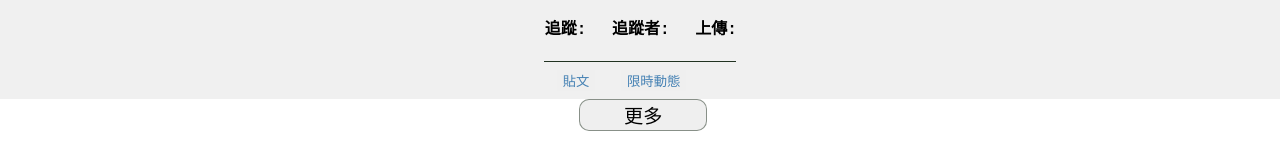
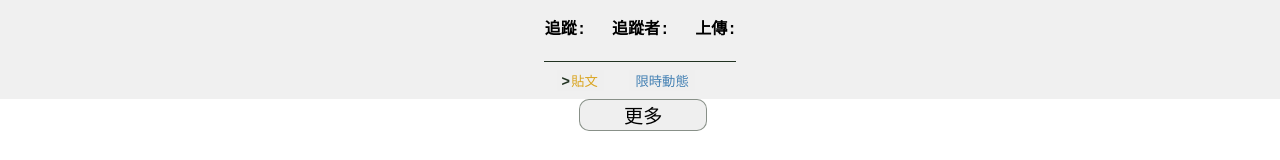
Before and after one commit to r000tmnt/My-vue-IG-interface, a Vue app: page / in a window 1280 px wide. Shown: the part 197-357 px from the top of the page. Built offline with nearby package versions, Linux system fonts and the light colour scheme.

Commit message:
Add an arrow ad indication to the current location. Fix the modal postion when window is scrolled. Show more images with a click of the button.

```diff
--- a/src/App.vue
+++ b/src/App.vue
@@ -183,6 +183,7 @@ export default {
         for(let i=0; i < images.length; i++){
           if(i > 8){
             images[i].style['display'] = 'none';
+            images[i].style['opacity'] = 0;
           }
         }
       });
--- a/src/components/basicInfo.vue
+++ b/src/components/basicInfo.vue
@@ -21,8 +21,8 @@
        </ul>
 
        <ul class="sections flex">
-         <li><button class="post" @click="viewPosts()">貼文</button></li>
-         <li><button class="story" @click="viewStroies()">限時動態</button></li>
+         <li><button class="post here" @click="viewPosts()" @mouseover="ishereHover">貼文</button></li>
+         <li><button class="story" @click="viewStroies()" @mouseover="ishereHover">限時動態</button></li>
        </ul>
 
   </div>
@@ -44,6 +44,18 @@ export default {
     viewStroies(){
       this.$parent.viewPost = false;
       console.log(this.$parent.viewPost)
+    },
+
+    ishereHover(){
+      var post = document.querySelector(".post");
+      var story = document.querySelector(".story")
+      if(post.classList.contains("here")){
+        post.classList.remove("here")
+        story.classList.add("here")
+      }else if(story.classList.contains("here")){
+        story.classList.remove("here")
+        post.classList.add("here")
+      }
     }
   }
 }
@@ -51,6 +63,24 @@ export default {
 
 <!-- Add "scoped" attribute to limit CSS to this component only -->
 <style scoped>
+@keyframes ishere{
+  from{ transform: translateX(0px); }
+  to{ transform: translateX(-3px); }
+}
+
+.here{
+  color:goldenrod!important;
+}
+
+.here::before{
+  content: ">";
+  color: #232;
+  display: inline-block;
+  font-size: 0.9rem;
+  font-weight: bold;
+  animation: ishere 1s ease-in-out infinite alternate-reverse !important;
+}
+
 .flex{
   display: flex;
 }
--- a/src/components/displayMedias.vue
+++ b/src/components/displayMedias.vue
@@ -1,7 +1,7 @@
 <template>
 <div class="frame">
   <div id="photos">
-      <div :id="n.id" class="medias" v-for="n in urls" :key="n" :style="{
+      <div class="medias" v-for="n in urls" :key="n" :style="{
         'background-image': 'url(' + n.url + ')',
         'background-size': 'cover',
         'background-position':'center'}" @click="viewing(n)">
@@ -12,7 +12,7 @@
 </div>
 
     <div class="more">
-      <button class="showMore">更多</button>
+      <button class="showMore" @click="showMore()">更多</button>
     </div>
 </template>
 
@@ -64,10 +64,29 @@ export default {
 
       console.log(n.id, this.theMediaComment)
       const scrollY = document.documentElement.style.getPropertyValue('--scroll-y');
-      var body = document.querySelector("body");
-      body.setAttribute("class", "modal-open");
-      // body.style.position = 'fixed';
-      window.scrollTo(0, parseInt(scrollY || '0') * -1);
+
+      this.$nextTick(()=>{
+        var modal = document.querySelector(".modal");
+        var body = document.querySelector("body");
+        body.setAttribute("class", "modal-open");
+        // body.style.position = 'fixed';
+        modal.style['margin-top'] = `${scrollY}`; //push modal to the screen positon
+      })
+    },
+
+    showMore(){
+      var medias = document.querySelectorAll(".medias");
+      console.log(medias)
+
+      for(let i=0; i < medias.length; i++){
+        if(medias[i].style.display === 'none'){
+          medias[i].style.display = 'block';
+          medias[i].classList.add("fadeIN")
+          window.scrollTo({ //move to the bottom of screen
+            top: document.body.scrollHeight,
+            behavior: "smooth"});
+        }
+      }
     }
   }
 }
@@ -75,6 +94,15 @@ export default {
 
 <!-- Add "scoped" attribute to limit CSS to this component only -->
 <style scoped>
+@keyframes fadeIN{
+  from{ opacity: 0; }
+  to{ opacity: 1; }
+}
+
+.fadeIN{
+  animation: fadeIN 2s ease-in-out forwards !important;
+}
+
 #photos{
   display: flex;
   flex-wrap: wrap;
--- a/src/components/viewPics.vue
+++ b/src/components/viewPics.vue
@@ -90,9 +90,9 @@ export default {
       var body = document.body;
       body.removeAttribute("class", "modal-open");
 
-      const scrollY = body.style.top; //fix the positon at the top of the screen
+      // const scrollY = body.style.top; //fix the positon at the top of the screen
       body.style.position = '';
-      window.scrollTo(0, parseInt(scrollY || '0') * -1);
+      // window.scrollTo(0, parseInt(scrollY || '0') * -1);
     }
   }
 }
```
